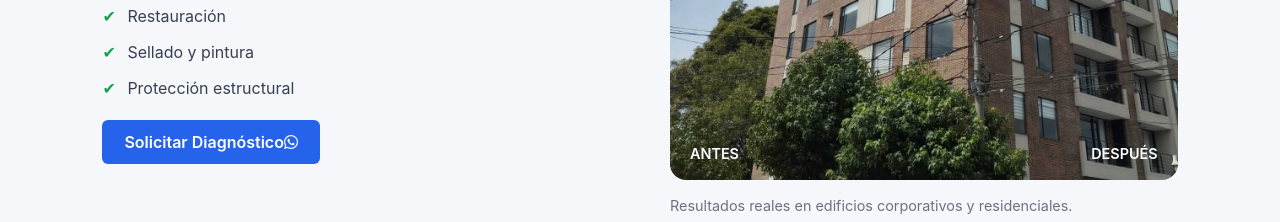
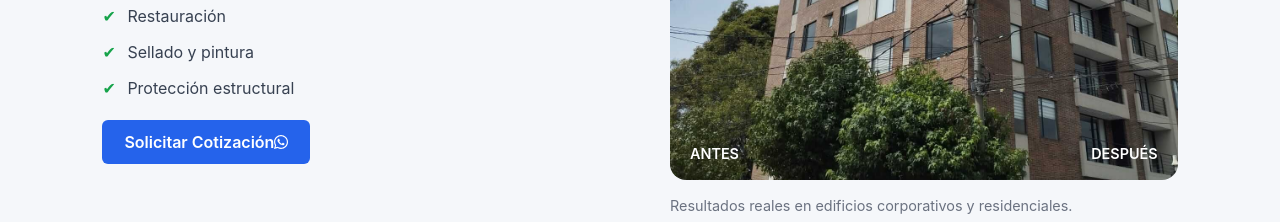
Before and after one commit to milenaAristiza/react-proyexi3, a React (Vite) app: page / in a window 1280 px wide. Shown: the part 1120-1342 px from the top of the page. Built offline with nearby package versions, Linux system fonts and the light colour scheme; grey boxes are pictures that could not be loaded.

Commit message:
change page

```diff
--- a/src/pages/Index/Index.jsx
+++ b/src/pages/Index/Index.jsx
@@ -124,7 +124,7 @@ const Hero = () => {
             </ul>
 
             <WhatsappButton
-              text="Solicitar Diagnóstico"
+              text="Solicitar Cotización"
               className="btn-primary"
               message="Hola, quiero un diagnóstico para mi fachada en Bogotá."
             />
```
